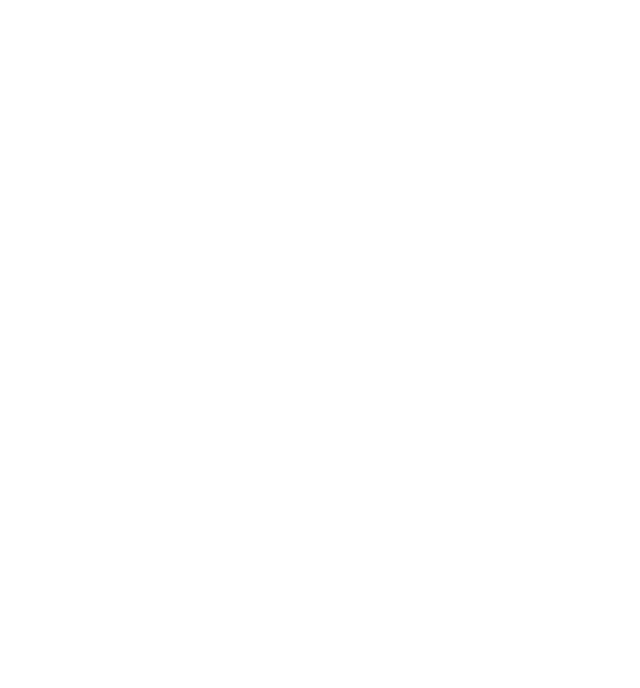
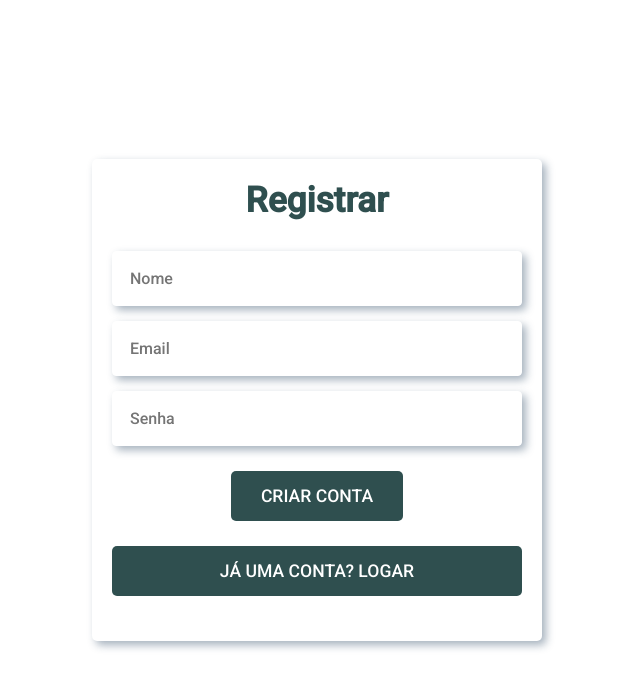
Before and after one commit to MathLouren/Rede-social, a Vue app: page /registrar/userinfo in a window 1280 px wide. Shown: the top 688 px of the page, without its empty margins (323-963 px from the left). Built offline with nearby package versions, Linux system fonts and the light colour scheme.

Commit message:
dadosUser Vuex

```diff
--- a/src/router/index.js
+++ b/src/router/index.js
@@ -1,11 +1,12 @@
 import Vue from 'vue'
 import VueRouter from 'vue-router'
-import Login from '../views/Login.vue'
-import Registrar from '../views/Registrar.vue'
+import Login from '../views/registrar/Login.vue'
+import Registrar from '../views/registrar/Registrar.vue'
 import Usuario from '../views/usuario/Usuario.vue'
 import UsuarioPerfil from '../views/usuario/UsuarioPerfil.vue'
 import EditarUsuario from '../views/usuario/EditarUsuario.vue'
 import Notifications from '../views/usuario/Notifications.vue'
+import InfosUser from "../views/registrar/InfosUser.vue"
 
 Vue.use(VueRouter)
 
@@ -22,7 +23,14 @@
     {
       path: "/registrar",
       name:"registrar",
-      component: Registrar
+      component: Registrar,
+      children:[
+        {
+          path:"userinfo",
+          name:"UsuarioInfo",
+          component:InfosUser
+        }
+      ]
     },
     {
       path: "/usuario",
@@ -43,7 +51,7 @@
           path:"notifications",
           name:"notifications",
           component:Notifications
-        }
+        },
       ]
     },
   ]
--- a/src/store/index.js
+++ b/src/store/index.js
@@ -12,7 +12,9 @@
       id:"",
       name:"",
       email:"",
-      password:""
+      password:"",
+      dadosUser: false,
+      InfosUser: false
     }
   },
   mutations: {
@@ -21,6 +23,9 @@
     },
     UPDATE_USER(state, payload){
       state.user = Object.assign(state.user, payload);
+    },
+    UPDATE_DADOS_USER(state, payload){
+      state.user.dadosUser = payload
     }
   },
   actions: {
@@ -31,6 +36,7 @@
       })
     },
     criarUsuario(context, payload){
+      context.commit("UPDATE_DADOS_USER", true)
       context.commit("UPDATE_USER",{id:payload.email})
       api.post('/users',payload)
     }
--- a/src/views/Registrar.vue
+++ b/src/views/registrar/DadosUser.vue
@@ -1,6 +1,6 @@
 <template>
     <section class="container_form">
-      <div class="form">
+        <div class="form" v-if="register">
             <h2 class="title">Registrar</h2>
             <UsuarioForm />
             <button class="btn button" @click.prevent="criarUsuario">Criar conta</button>
@@ -13,16 +13,21 @@
 import UsuarioForm from "@/components/UsuarioForm.vue"
 
 export default {
-    name:"Resgistrar",
+name:"DadosUser",
 components:{
     UsuarioForm
+},
+data(){
+        return{
+            register:true,
+        }
     },
     methods:{
         async criarUsuario(){
            try{
             await this.$store.dispatch("criarUsuario", this.$store.state.user);
             await this.$store.dispatch("getUsuario", this.$store.state.user.email);
-            this.$router.push({ name: "usuario" });
+            this.$router.push({ name: "UsuarioInfo" });
            } catch(error){
                console.log(error)
            }
@@ -31,19 +36,6 @@
 }
 </script>
 
-<style scoped>
-
-
-.container_resgister{
-    width: 100%;
-    height: 100vh;
-    display: flex;
-    justify-content: center;
-    align-items: center;
-}
-
-.button{
-    display: block;
-}
+<style>
 
 </style>
--- /dev/null
+++ b/src/views/registrar/InfosUser.vue
@@ -0,0 +1,35 @@
+<template>
+  <section class="container_form">
+      <div class="form">
+            <h2 class="title">Registrar</h2>
+            <UsuarioForm />
+            <button class="btn button" @click.prevent="criarUsuario">Criar conta</button>
+            <router-link class="btn button" to="/">Já  uma conta? Logar</router-link>
+      </div>
+  </section>
+</template>
+
+<script>
+import UsuarioForm from "@/components/UsuarioForm.vue"
+export default {
+  components:{
+    UsuarioForm
+  },
+    methods:{
+        async criarUsuario(){
+           try{
+            await this.$store.commit("UPDATE_DADOS_USER", true)
+            await this.$store.dispatch("criarUsuario", this.$store.state.user);
+            await this.$store.dispatch("getUsuario", this.$store.state.user.email);
+            this.$router.push({ name: "UsuarioInfo" });
+           } catch(error){
+               console.log(error)
+           }
+        }
+    }
+}
+</script>
+
+<style>
+
+</style>
--- /dev/null
+++ b/src/views/registrar/Registrar.vue
@@ -0,0 +1,35 @@
+<template>
+      <div>
+        <InfosUser/>
+      </div>
+</template>
+
+<script>
+
+import InfosUser from "@/views/registrar/InfosUser.vue"
+
+export default {
+    name:"Resgistrar",
+    components:{
+        InfosUser,
+
+    },
+}
+</script>
+
+<style scoped>
+
+
+.container_resgister{
+    width: 100%;
+    height: 100vh;
+    display: flex;
+    justify-content: center;
+    align-items: center;
+}
+
+.button{
+    display: block;
+}
+
+</style>
```
Also changed, not shown: src/views/usuario/infosExtras.vue (deleted, +0 -21 lines), src/views/registrar/Login.vue (renamed from src/views/Login.vue). Lines whose indentation alone changed are shown as unchanged.
